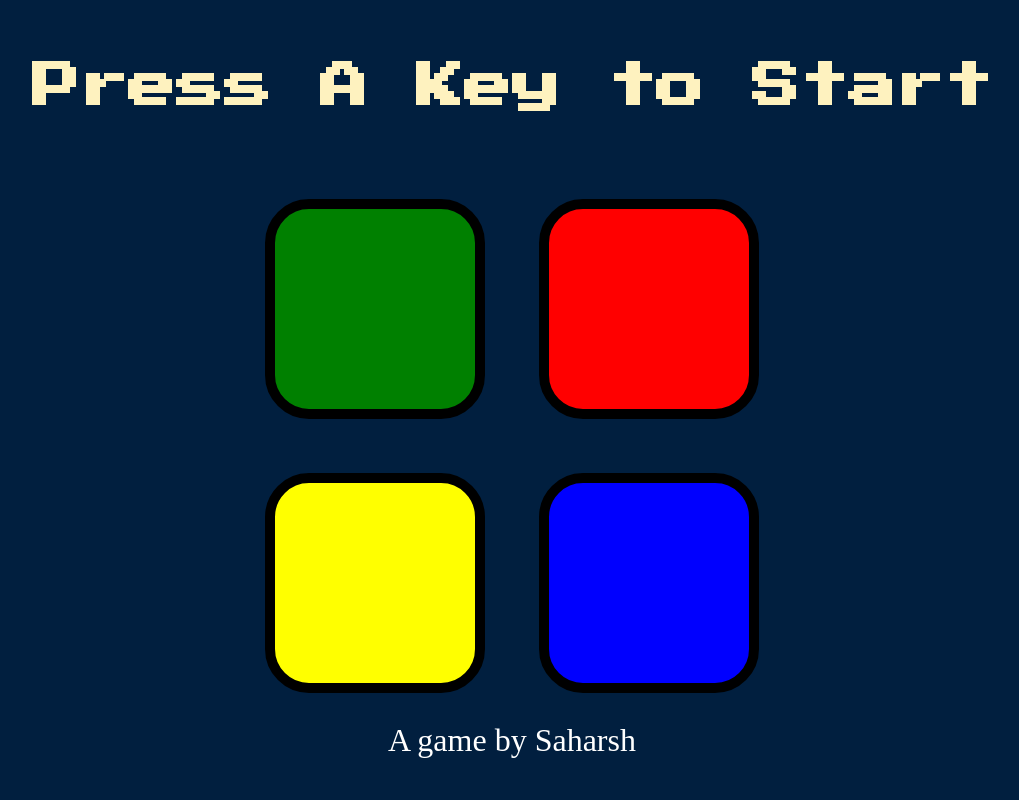
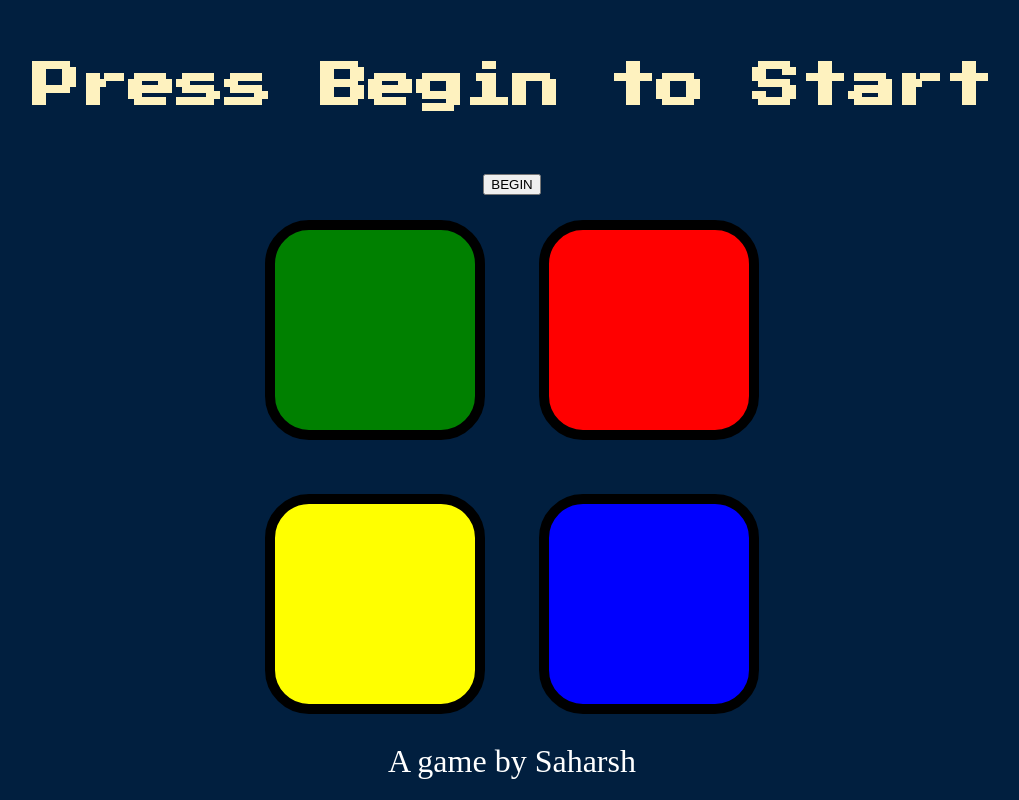
Before and after one commit to Saharsh33/SimonSays, a plain HTML site: page index.html in a window 1280 px wide. Shown: the whole page, without its empty margins (128-1147 px from the left). Drawn offline with nearby package versions, Linux system fonts and the light colour scheme.

Commit message:
Update index.html

```diff
--- a/index.html
+++ b/index.html
@@ -9,7 +9,8 @@
 </head>
 
 <body>
-  <h1 id="level-title">Press A Key to Start</h1>
+  <h1 id="level-title">Press Begin to Start</h1>
+  <button class="startButton">BEGIN</button>
   <div class="container">
     <div lass="row">
 
```
